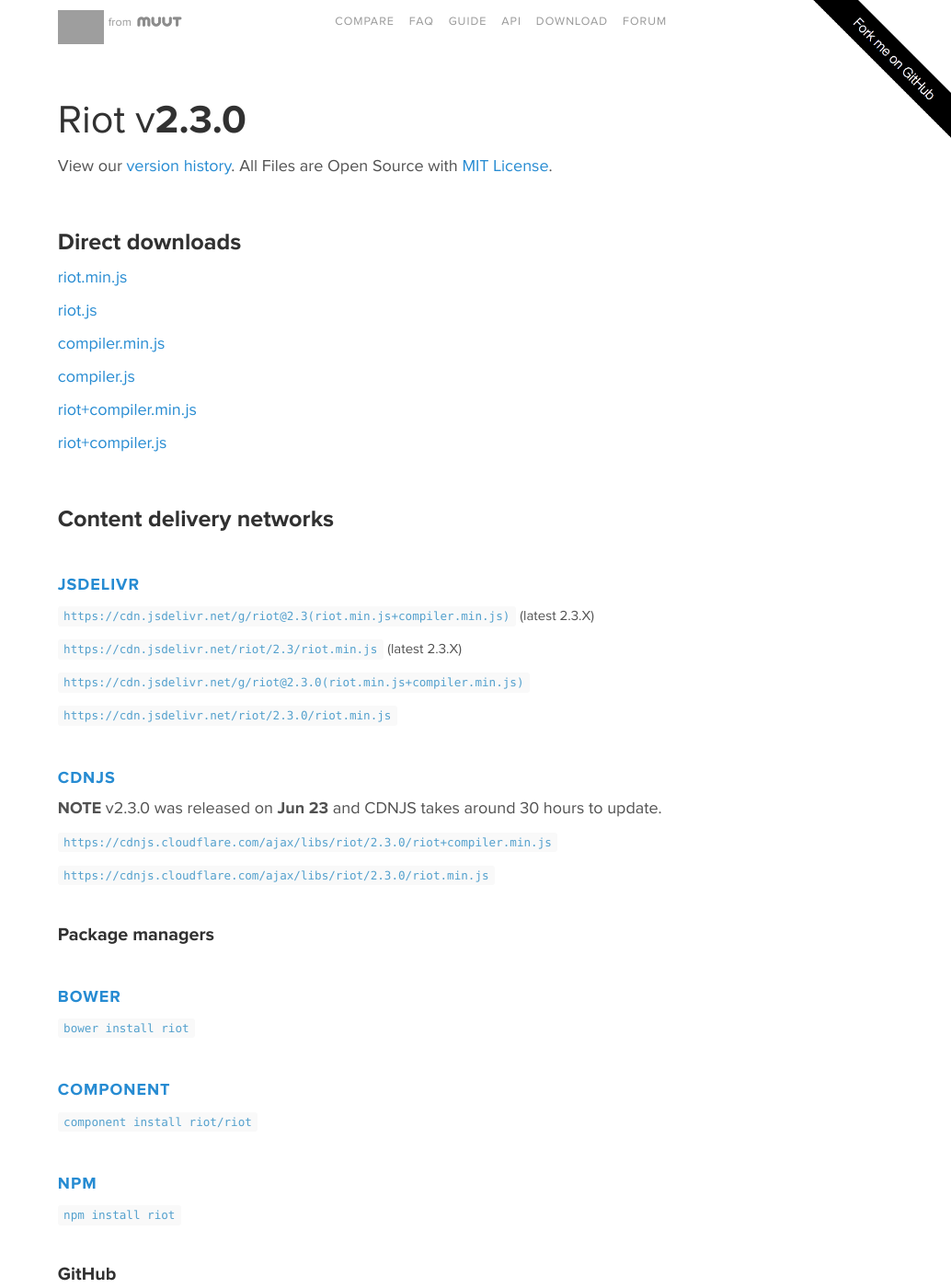
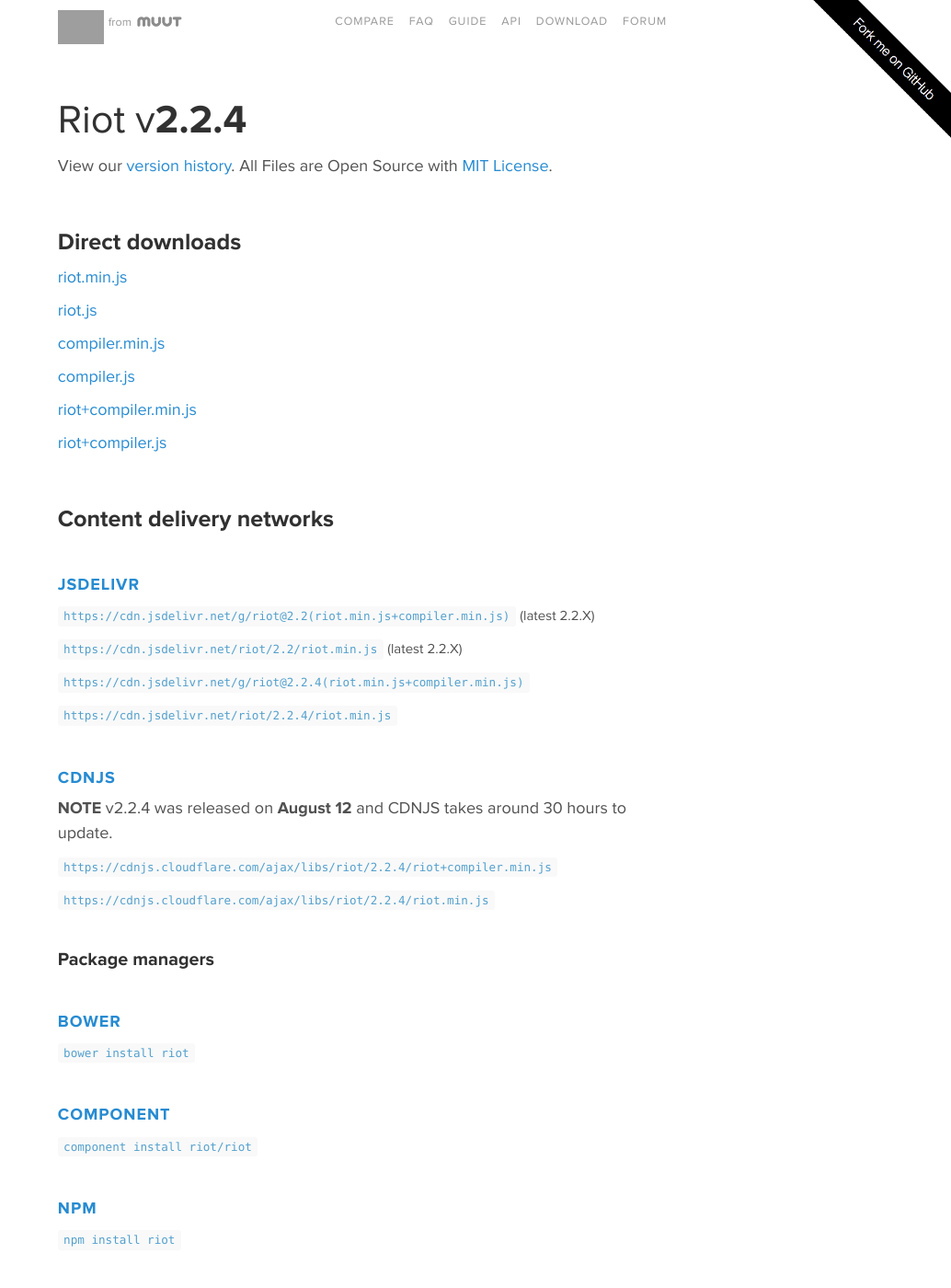
Before and after one commit to riot/riot.github.io, a Jekyll site: the page built from download.md, in a window 1280 px wide and 1400 px high. Shown: the whole window at 92% size, without its empty margins (246-1280 px from the left). Built offline with Jekyll 4.4.1, drawn with Linux system fonts in a browser that asks for light colours; Markdown is read by kramdown in place of the engine named in the settings; grey boxes are pictures that could not be loaded.

Commit message:
Reverted to correct version number since riotjs.com is already live

```diff
--- a/_config.yml
+++ b/_config.yml
@@ -39,10 +39,10 @@
 
 # Custom vars
 major_version:       2
-minor_version:       2.3
+minor_version:       2.2
 
-version:             2.3.0
-release_date:        Jun 23
-version_slurp:       Faster loops and improved attributes
+version:             2.2.4
+release_date:        August 12
+version_slurp:       Support for multiple syntax blocks
 size_min:            12.5
 repo:                https://github.com/riot/riot
```
